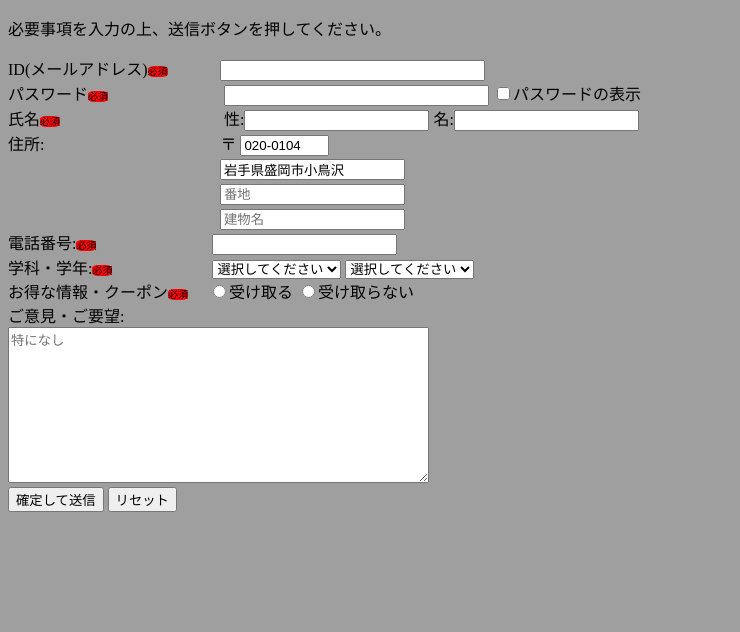
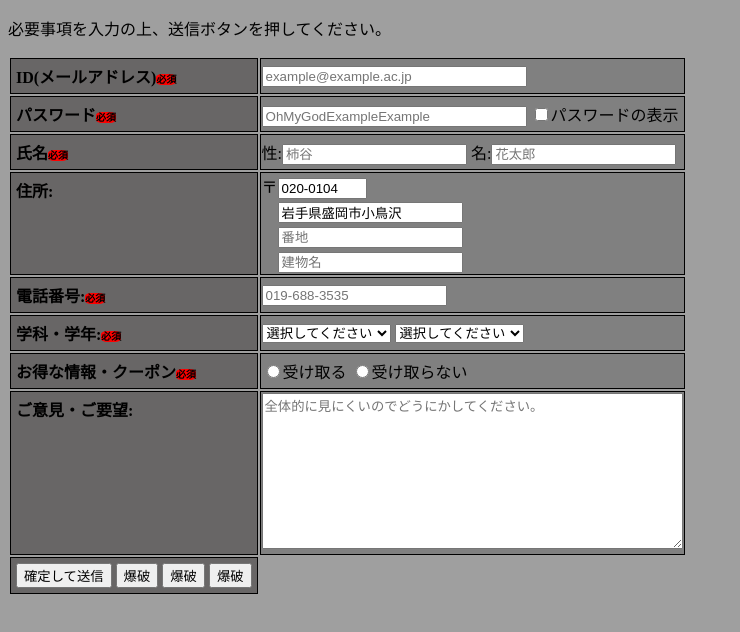
Before and after one commit to PlasticPlactice/html_task, a plain HTML site: page form/register.html in a window 1280 px wide. Shown: the whole page, without its empty margins (0-740 px from the left). Drawn offline with Linux system fonts and the light colour scheme.

Commit message:
課題の修正
一度提出させていただきましたがもう一度修正したものを提出します。
回りくどくなってしまい申し訳ありません。

```diff
--- a/form/register.html
+++ b/form/register.html
@@ -7,19 +7,39 @@
     <title>Document</title>
 </head>
 <body>
+    <p>必要事項を入力の上、送信ボタンを押してください。</p>
     <form action="#" method="get" enctype="multipart/form-data">
-    <p>必要事項を入力の上、送信ボタンを押してください。</p>
-    ID(メールアドレス)<span class="bg-red">必須</span>　　　 <input type="email" name="id" size="30" required><br>
-    パスワード<span class="bg-red">必須</span>　　　　　　　 <input type="password" name="password" size="30" minlength="8" required>
-              <input type="checkbox" name="password_out">パスワードの表示<br>
-    氏名<span class="bg-red">必須</span>　　　　　　　　　　 性:<input type="text" name="name" reauired>
-                                        名:<input type="text" name="name" required><br>
-    住所:　　　　　　　　　　　〒 <input type="text" name="readonly" size="8" value="020-0104" readonly><br>
+        <table>
+            <tr>
+                <th>ID(メールアドレス)<span class="required">必須</span> </th>
+                <td><input type="email" name="id" size="30" placeholder="example@example.ac.jp" required></td>
+            </tr>
+            <tr>
+                <th>パスワード<span class="required">必須</span></th>
+                <td><input type="password" name="password" size="30" minlength="8" placeholder="OhMyGodExampleExample" required>
+                <input type="checkbox" name="password_out">パスワードの表示</td>
+            </tr>
+            <tr>
+                <th>氏名<span class="required">必須</span></th>
+                    <td>性:<input type="text" name="name" placeholder="柿谷" reauired>
+                    名:<input type="text" name="name" placeholder="花太郎" required></td>
+            </tr>
+            <tr>
+                <th>住所:</th>
+                <td>
+                    〒<input type="text" name="readonly" size="8" value="020-0104" readonly><br>
                     　<input type="text" name="readonly" value="岩手県盛岡市小鳥沢" readonly><br>
                     　<input type="text" name="address" placeholder="番地"><br>
                     　<input type="text" name="address" placeholder="建物名"><br>
-    電話番号:<span class="bg-red">必須</span>　　　　　　　 <input type="text" name="tel" required ><br>
-    学科・学年:<span class="bg-red">必須</span>
+                </td>
+            </tr>
+            <tr>
+                <th>電話番号:<span class="required">必須</span></th>
+                <td><input type="text" name="tel" placeholder="019-688-3535" required></td>
+            </tr>
+            <tr>
+                <th>学科・学年:<span class="required">必須</span></th>
+                    <td>
                         <select name="gakka" required>
                             <option value="">選択してください</option>
                             <option value="システム系学科">システム系学科</option>
@@ -32,13 +52,29 @@
                             <option value="2">2年<option>
                             <option value="3">3年</option>
                             <option value="4">4年</option>
-        </select><br>
-    お得な情報・クーポン<span class="bg-red">必須</span>
+                        </select>
+                    </td>
+            </tr>
+            <tr>
+                <th>お得な情報・クーポン<span class="required">必須</span></th>
+                    <td>
                         <label><input type="radio" name="kupon" value="受け取る">受け取る</label>
-        <label><input type="radio" name="kupon" value="受け取らない">受け取らない</label><br>
-    <div>ご意見・ご要望:　　　　　　</div><textarea name="multiple" cols="50" rows="10" maxlength="200" placeholder="特になし"></textarea><br>
+                        <label><input type="radio" name="kupon" value="受け取らない">受け取らない</label>
+                    </td>
+            </tr>
+            <tr>
+                <th>ご意見・ご要望:</th>
+                <td><textarea name="multiple" cols="50" rows="10" maxlength="200" placeholder="全体的に見にくいのでどうにかしてください。"></textarea></td>
+            </tr>
+            <tr>
+                <th>
                     <button type="submit">確定して送信</button>
-    <button type="reset">リセット</button>
+                    <button type="reset">爆破</button>
+                    <button type="reset">爆破</button>
+                    <button type="reset">爆破</button>
+                </th>
+            </tr>
+        </table>
     </form>
 </body>
 </html>
--- a/form/register_style.css
+++ b/form/register_style.css
@@ -2,11 +2,20 @@
 html{
     background-color: rgb(159, 159, 159);
 }
-.bg-red{
+.required{
     background-color: red;
     border-radius:30%;
     font-size: 10px;
 }
-form{
+th{
+    border :solid 1px black;
+    background-color: rgb(104, 102, 102);
+    text-align: left;
     vertical-align: top;
+    font-size: medium;
+    padding:5px;
 }
+td{
+    border :solid 1px black;
+    background-color: gray;
+}
```
Lines whose indentation alone changed are shown as unchanged.
